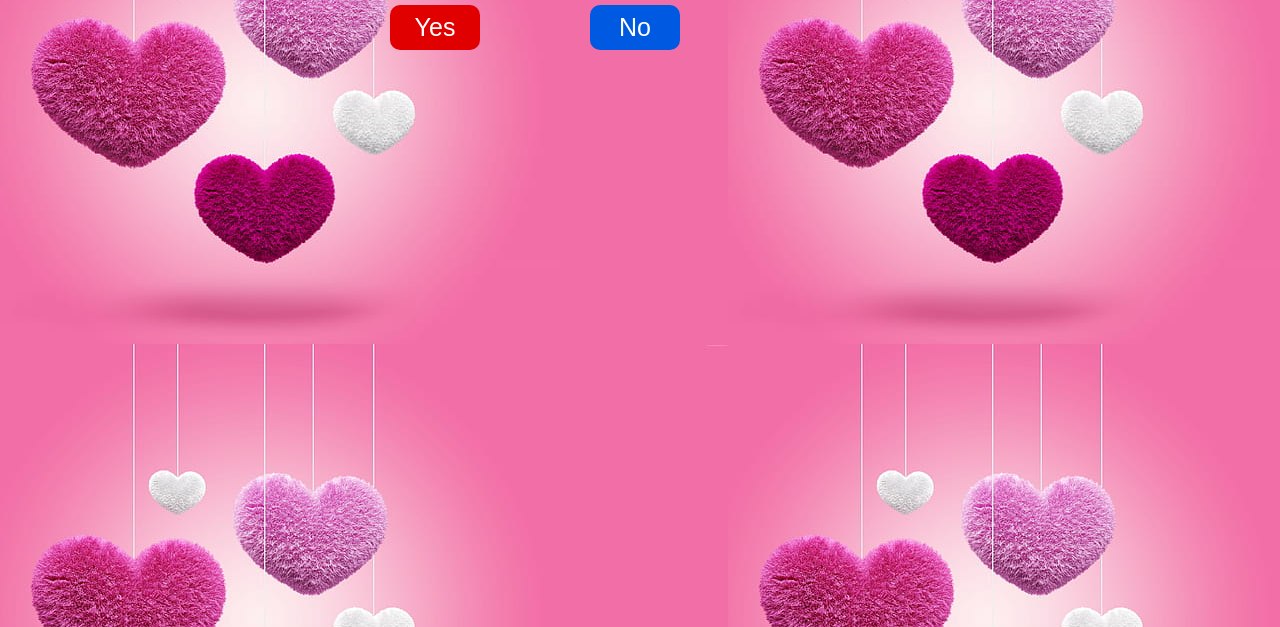
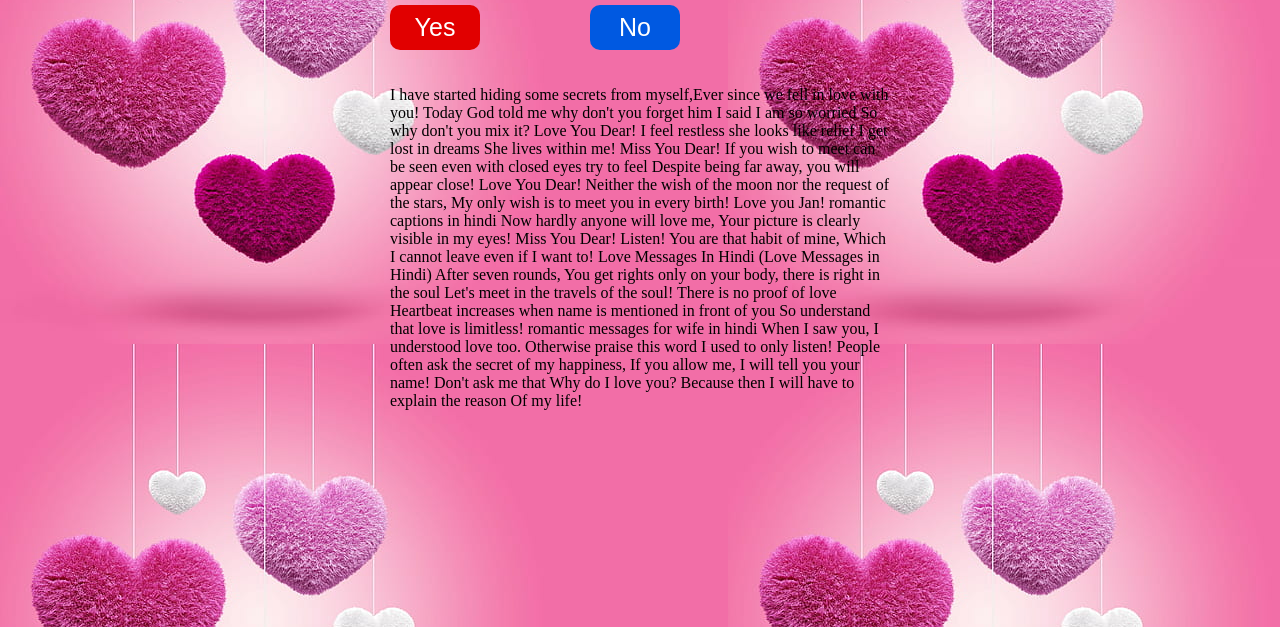
Before and after one commit to ARHW0304/Self-Website, a plain HTML site: page index.html in a window 1280 px wide. Shown: the part 173-800 px from the top of the page. Drawn offline with Linux system fonts and the light colour scheme.

Commit message:
Update index.html

```diff
--- a/index.html
+++ b/index.html
@@ -9,12 +9,105 @@
 <body>
     <div id = "container">
         <div class = "box">
-            <h1>Do you Love me ? <img src="aaaa.png" alt="">
+            <h1>Do you Love me💕 ? <img src="aaaa.png" alt="">
             </h1>
             <button id="target">No</button>
             <button id="yes">Yes</button>
         </div>
+        <div><br><br>
+            <p class="quote">I have started hiding some secrets from myself,Ever since we fell in love with you!
+
+                Today God told me
+
+                why don't you forget him
+
+                I said I am so worried
+
+                So why don't you mix it?
+
+                Love You Dear!
+
+                I feel restless
+
+                she looks like relief
+
+                I get lost in dreams
+
+                She lives within me!
+
+                Miss You Dear!
+
+
+                If you wish to meet
+
+                can be seen even with closed eyes
+
+                try to feel
+
+                Despite being far away, you will appear close!
+
+                Love You Dear!
+
+                Neither the wish of the moon nor the request of the stars,
+
+                My only wish is to meet you in every birth!
+
+                Love you Jan!
+
+                romantic captions in hindi
+
+                Now hardly anyone will love me,
+
+                Your picture is clearly visible in my eyes!
+
+                Miss You Dear!
+
+                Listen! You are that habit of mine,
+
+                Which I cannot leave even if I want to!
+
+                Love Messages In Hindi (Love Messages in Hindi)
+
+
+                After seven rounds,
+
+                You get rights only on your body,
+
+                there is right in the soul
+
+                Let's meet in the travels of the soul!
+
+
+                There is no proof of love
+
+                Heartbeat increases when name is mentioned in front of you
+
+                So understand that love is limitless!
+
+                romantic messages for wife in hindi
+
+                When I saw you, I understood love too.
+
+                Otherwise praise this word
+
+                I used to only listen!
+
+                People often ask the secret of my happiness,
+
+                If you allow me, I will tell you your name!
+
+                Don't ask me that
+
+                Why do I love you?
+
+                Because then I will have to explain the reason
+
+                Of my life!</p>
+
+        </div>
+
     </div>
+
     <script src="script.js"></script>
 </body>
 </html>
```
